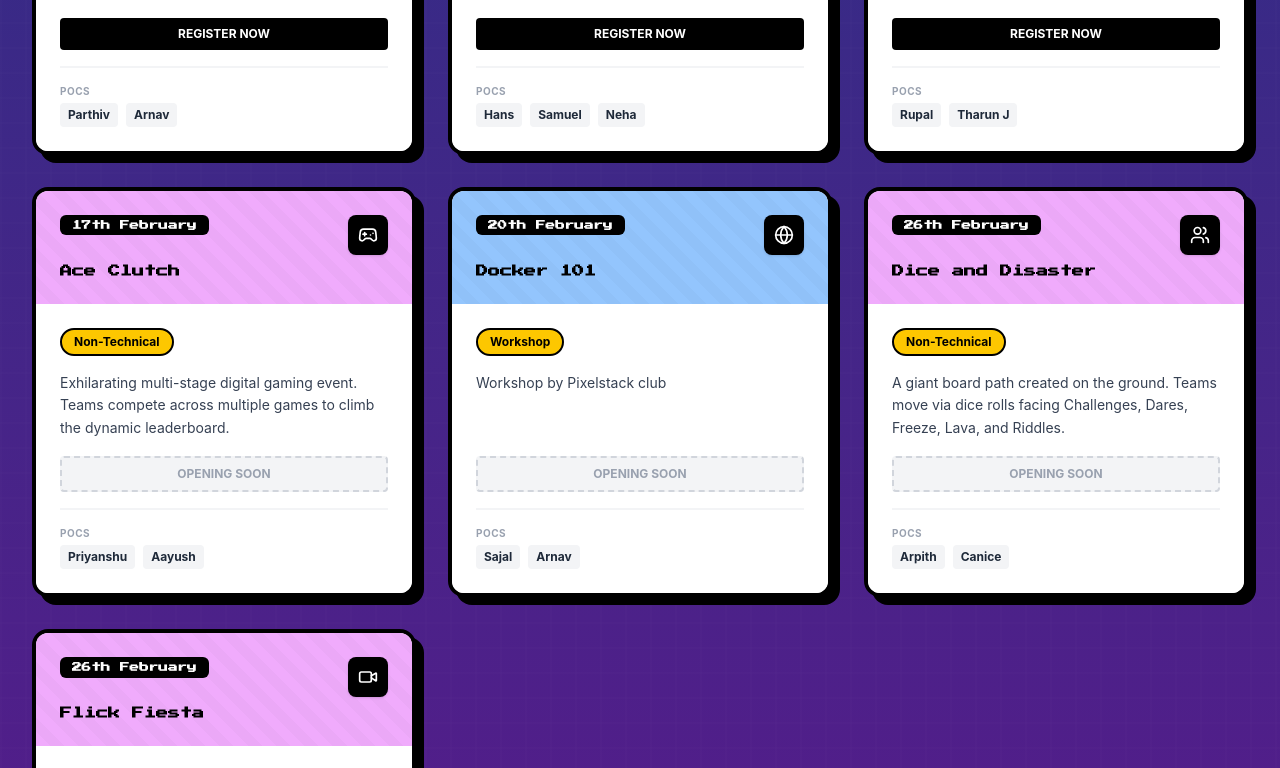
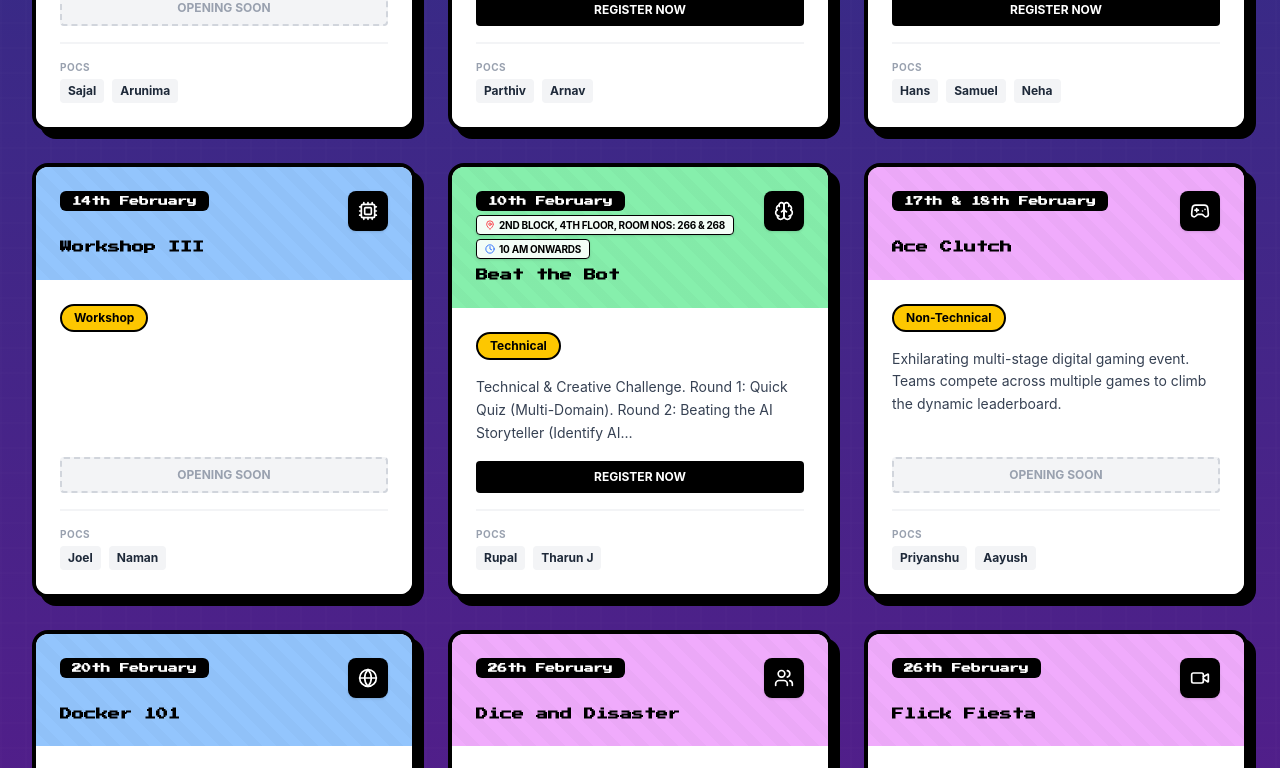
Before and after one commit to kenanpereira24-max/3rd_Time_Is_the_charm, a React (Vite) app: page / in a window 1280 px wide. Shown: the part 4538-5306 px from the top of the page. Built offline with nearby package versions, Linux system fonts and the light colour scheme.

Commit message:
fixed both days for ace clutch and hackathon

```diff
--- a/src/app/components/EventsList.tsx
+++ b/src/app/components/EventsList.tsx
@@ -1,15 +1,14 @@
 import { useState, useEffect } from 'react';
 import {
   Code, Brain, Gamepad2, Globe, Mic, Coffee, Video, Users, Puzzle,
-  Lock, Terminal, Cpu, X, Calendar, Phone, Ticket, ExternalLink, Instagram, ArrowRight, MapPin, Clock, Trophy
+  Lock, Terminal, Cpu, X, Calendar, Phone, Ticket, ExternalLink, MapPin, Clock, Trophy
 } from 'lucide-react';
 import { RetroHeading } from './ArcadeElements';
 import { FadeInUp } from './ScrollAnimations';
 
-function formatDate(dateStr: string) {
-  if (!dateStr) return 'TBA';
+// Helper to format individual date strings
+function formatSingleDate(dateStr: string) {
   const cleanDate = dateStr.includes('/') ? dateStr.split('/')[0] + '-' + dateStr.split('-')[1] + '-' + dateStr.split('-')[2] : dateStr;
-
   const [dayPart, monthPart] = cleanDate.split('-');
   const day = parseInt(dayPart, 10);
   const month = parseInt(monthPart, 10);
@@ -24,7 +23,28 @@ function formatDate(dateStr: string) {
   else if (day === 2 || day === 22) suffix = 'nd';
   else if (day === 3 || day === 23) suffix = 'rd';
 
-  return `${day}${suffix} ${monthNames[month]}`;
+  return { dayWithSuffix: `${day}${suffix}`, monthName: monthNames[month] };
+}
+
+// Main formatter capable of handling ranges (e.g. "17-02-2026 & 18-02-2026")
+function formatDate(dateStr: string) {
+  if (!dateStr) return 'TBA';
+
+  if (dateStr.includes('&')) {
+    const dates = dateStr.split('&').map(s => s.trim());
+    const firstDate = formatSingleDate(dates[0]);
+    const secondDate = formatSingleDate(dates[1]);
+
+    // If both dates are in the same month, combine them cleanly (e.g., "17th & 18th February")
+    if (firstDate.monthName === secondDate.monthName) {
+        return `${firstDate.dayWithSuffix} & ${secondDate.dayWithSuffix} ${firstDate.monthName}`;
+    }
+    // Otherwise return full dates
+    return `${firstDate.dayWithSuffix} ${firstDate.monthName} & ${secondDate.dayWithSuffix} ${secondDate.monthName}`;
+  }
+
+  const { dayWithSuffix, monthName } = formatSingleDate(dateStr);
+  return `${dayWithSuffix} ${monthName}`;
 }
 
 const events = [
@@ -47,6 +67,26 @@ const events = [
       { name: 'Keren', phone: '+91 8129498109' },
       { name: 'Joel', phone: '+91 7736278854' },
       { name: 'Libena', phone: '+91 7695856564' }
+    ]
+  },
+  {
+    id: 'w1',
+    title: 'Workshop I',
+    day: 'Saturday',
+    date: '14-02-2026',
+    time: null,
+    venue: null,
+    team_size: null,
+    prize1: null,
+    prize2: null,
+    icon: Cpu,
+    description: '',
+    color: 'from-blue-500 to-cyan-500',
+    category: 'Workshop',
+    registration_link: "#",
+    pocs: [
+      { name: 'Joel', phone: '+91 7736278854' },
+      { name: 'Naman', phone: '+91 8127390863' }
     ]
   },
   {
@@ -92,8 +132,8 @@ const events = [
   {
     id: 't6',
     title: 'Hackathon',
-    day: 'Wednesday',
-    date: '19-02-2026',
+    day: 'Wednesday & Thursday',
+    date: '19-02-2026 & 20-02-2026', // UPDATED: Multi-day format
     time: null,
     venue: null,
     team_size: null,
@@ -192,6 +232,26 @@ const events = [
     ]
   },
   {
+    id: 'w2',
+    title: 'Workshop III',
+    day: 'Saturday',
+    date: '14-02-2026',
+    time: null,
+    venue: null,
+    team_size: null,
+    prize1: null,
+    prize2: null,
+    icon: Cpu,
+    description: '',
+    color: 'from-blue-500 to-cyan-500',
+    category: 'Workshop',
+    registration_link: "#",
+    pocs: [
+      { name: 'Joel', phone: '+91 7736278854' },
+      { name: 'Naman', phone: '+91 8127390863' }
+    ]
+  },
+  {
     id: 't2',
     title: 'Beat the Bot',
     day: 'Tuesday',
@@ -214,8 +274,8 @@ const events = [
   {
     id: 'nt5',
     title: 'Ace Clutch',
-    day: 'Tuesday',
-    date: '17-02-2026',
+    day: 'Tuesday & Wednesday',
+    date: '17-02-2026 & 18-02-2026', // UPDATED: Multi-day format
     time: null,
     venue: null,
     team_size: null,
```
